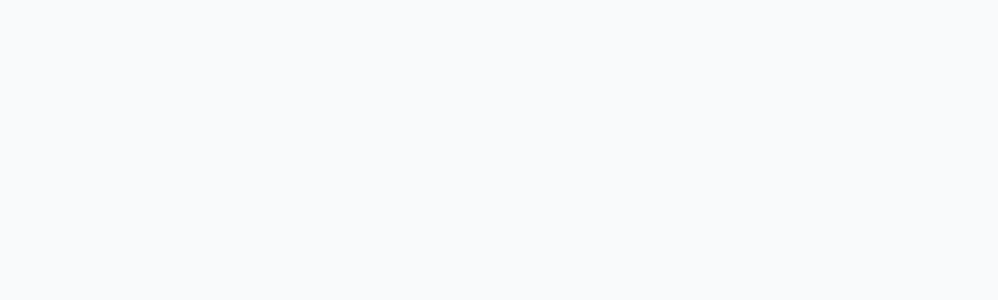
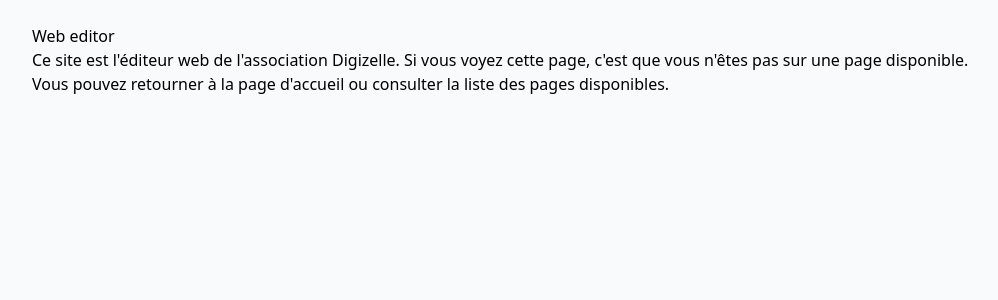
Before and after one commit to digizelle/web-editor, a Vue app: page / in a window 1280 px wide. Before the commit this address had no page. Shown: the top 300 px of the page, without its empty margins (0-998 px from the left). Built offline with nearby package versions, Linux system fonts and the light colour scheme.

Commit message:
feat: create page for home (#3)

```diff
--- /dev/null
+++ b/src/pages/Home.vue
@@ -0,0 +1,5 @@
+<template>
+  <h1>Web editor</h1>
+  <p>Ce site est l'éditeur web de l'association Digizelle. Si vous voyez cette page, c'est que vous n'êtes pas sur une page disponible.</p>
+  <p>Vous pouvez retourner à la <router-link to="/">page d'accueil</router-link> ou consulter la <router-link to="/pages">liste des pages disponibles</router-link>.</p>
+</template>
--- a/src/router.ts
+++ b/src/router.ts
@@ -1,8 +1,10 @@
 import {createRouter, createWebHashHistory} from "vue-router";
 import CodePage from "./pages/CodePage.vue";
 import CreatePage from "./pages/CreatePage.vue";
+import Home from "./pages/Home.vue";
 
 const routes = [
+    {path: '/', component: Home},
     { path: '/code/:id', component: CodePage, props: true },
     { path: '/create', component: CreatePage }
 ]
```
